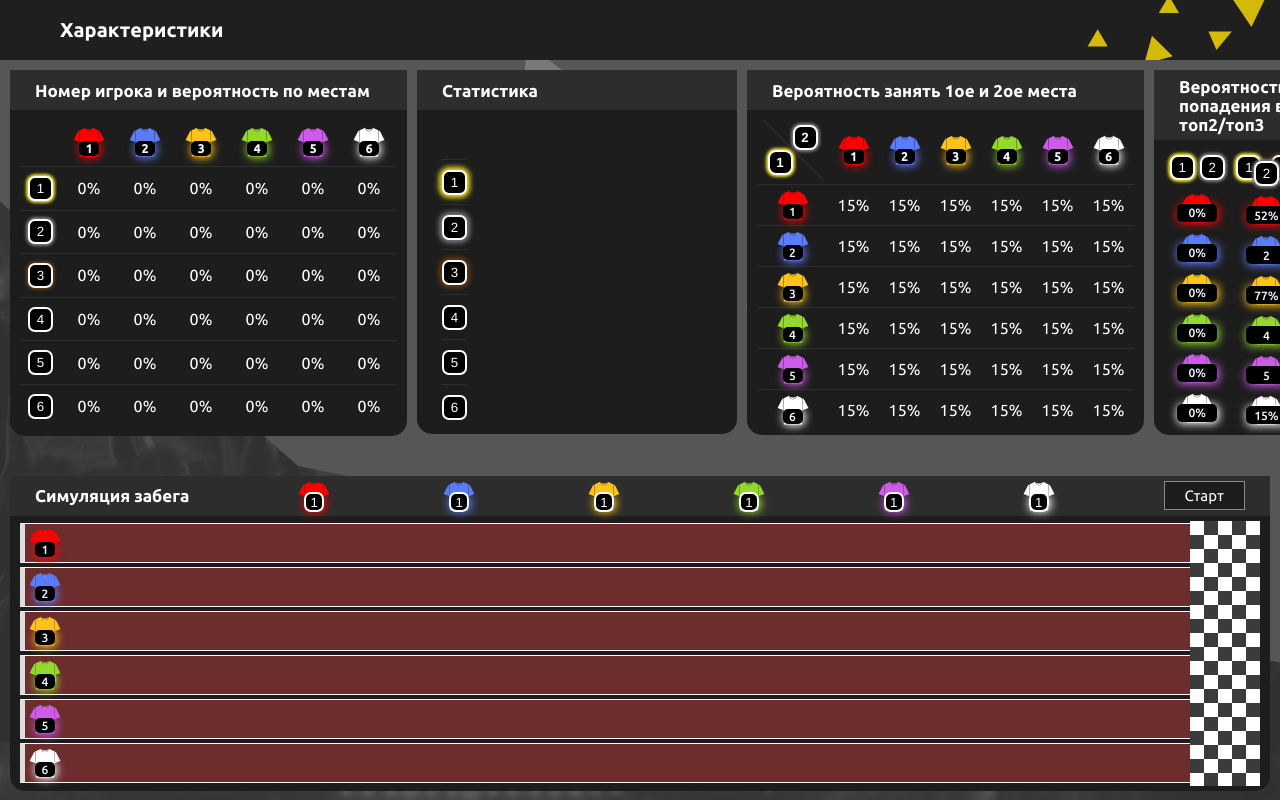
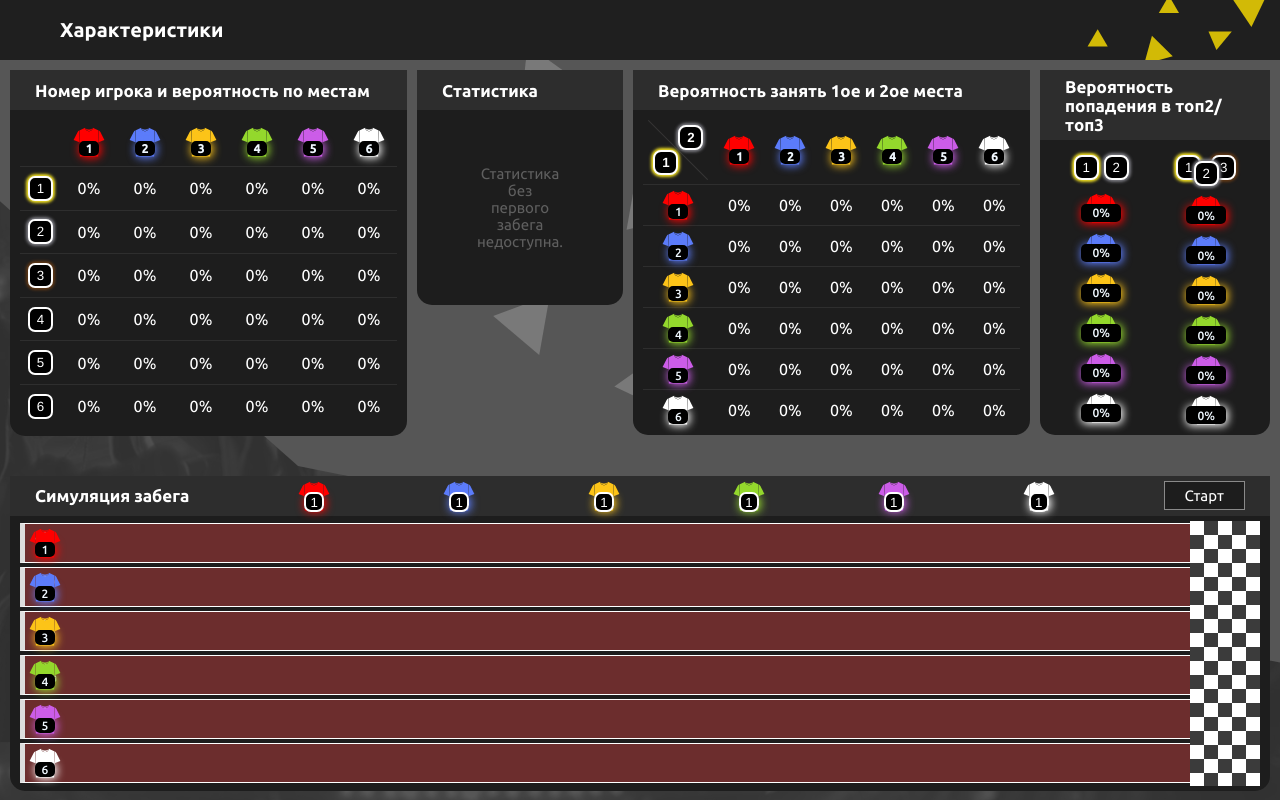
Before and after one commit to ClouRise/FANTASTICHACK2025, a Vue app in the folder frontend/front/: page / in a window 1280 px wide. Built offline with nearby package versions, Linux system fonts and the light colour scheme.

Commit message:
upd tables logical

```diff
--- a/frontend/front/src/App.vue
+++ b/frontend/front/src/App.vue
@@ -10,8 +10,11 @@
           <tableCard :prob="probabilitiesFinal"></tableCard>
         </maincard>
 
-        <maincard :id="2" :title="'Статистика'">
-          <analys style="width: 300px;"></analys>
+        <maincard style="width: 300px;" :id="2" :title="'Статистика'">
+          <div v-if="!showInfoAnalys" style="width: 100%; height: 100%; display: flex; justify-content: center; align-items: center; padding: 50px;">
+            <p style="font-family: ubuntu-regular; color: rgb(95, 95, 95); text-align: center; font-size: 15px;">Статистика без первого забега недоступна.</p>
+          </div>
+          <analys v-if="showInfoAnalys" style="width: 100%;"></analys>
         </maincard>
 
         <maincard :id="4" :title="'Вероятность занять 1ое и 2ое места'">
@@ -91,6 +94,7 @@ export default {
       cancelTokenSource: null,
       eventSource: null,
       finalRes: {},
+      showInfoAnalys: false,
       probabilities: {},
       probabilitiesFinal: {"1": {"1": 0, "2": 0, "3": 0, "4": 0, "5": 0, "6": 0}, "5": {"1": 0, "2": 0, "3": 0, "4": 0, "5": 0, "6": 0}, "6": {"1": 0, "2": 0, "3": 0, "4": 0, "5": 0, "6": 0}, "2": {"1": 0, "2": 0, "3": 0, "4": 0, "5": 0, "6": 0}, "3": {"1": 0, "2": 0, "3": 0, "4": 0, "5": 0, "6": 0}, "4": {"1": 0, "2": 0, "3": 0, "4": 0, "5": 0, "6": 0}}
     }
@@ -203,6 +207,7 @@ export default {
     finalRes() {
       if (this.finalRes != null) {
 
+        this.showInfoAnalys = true;
         this.probabilitiesFinal = this.probabilities
 
         var finres = {}
--- a/frontend/front/src/components/doublecard.vue
+++ b/frontend/front/src/components/doublecard.vue
@@ -14,57 +14,27 @@
       <tbody>
           <tr>
               <td style="display: flex; justify-content: center;" ><player  fillColor="#ff0000" txt="1"></player></td>
-              <td><p>15%</p></td>
-              <td><p>15%</p></td>
-              <td><p>15%</p></td>
-              <td><p>15%</p></td>
-              <td><p>15%</p></td>
-              <td><p>15%</p></td>
+              <td v-for="n in 6" :key="n"><p>{{ ( Math.floor(($store.state.precentsOfWin['1']['1'] * $store.state.precentsOfWin[`${n}`]['2']) * 100) * 100) / 100 }}%</p></td>
           </tr>
           <tr>
               <td style="display: flex; justify-content: center;"><player  fillColor="#5C7CFA" txt="2"></player></td>
-              <td><p>15%</p></td>
-              <td><p>15%</p></td>
-              <td><p>15%</p></td>
-              <td><p>15%</p></td>
-              <td><p>15%</p></td>
-              <td><p>15%</p></td>
+              <td v-for="n in 6" :key="n"><p>{{ ( Math.floor(($store.state.precentsOfWin['2']['1'] * $store.state.precentsOfWin[`${n}`]['2']) * 100) * 100) / 100 }}%</p></td>
           </tr>
           <tr>
               <td style="display: flex; justify-content: center;"><player  fillColor="#FCC419" txt="3"></player></td>
-              <td><p>15%</p></td>
-              <td><p>15%</p></td>
-              <td><p>15%</p></td>
-              <td><p>15%</p></td>
-              <td><p>15%</p></td>
-              <td><p>15%</p></td>
+              <td v-for="n in 6" :key="n"><p>{{ ( Math.floor(($store.state.precentsOfWin['3']['1'] * $store.state.precentsOfWin[`${n}`]['2']) * 100) * 100) / 100 }}%</p></td>
           </tr>
           <tr>
               <td style="display: flex; justify-content: center;"><player  fillColor="#94D82D" txt="4"></player></td>
-              <td><p>15%</p></td>
-              <td><p>15%</p></td>
-              <td><p>15%</p></td>
-              <td><p>15%</p></td>
-              <td><p>15%</p></td>
-              <td><p>15%</p></td>
+              <td v-for="n in 6" :key="n"><p>{{ ( Math.floor(($store.state.precentsOfWin['4']['1'] * $store.state.precentsOfWin[`${n}`]['2']) * 100) * 100) / 100 }}%</p></td>
           </tr>
           <tr>
               <td style="display: flex; justify-content: center;"><player  fillColor="#CC5DE8" txt="5"></player></td>
-              <td><p>15%</p></td>
-              <td><p>15%</p></td>
-              <td><p>15%</p></td>
-              <td><p>15%</p></td>
-              <td><p>15%</p></td>
-              <td><p>15%</p></td>
+              <td v-for="n in 6" :key="n"><p>{{ ( Math.floor(($store.state.precentsOfWin['5']['1'] * $store.state.precentsOfWin[`${n}`]['2']) * 100) * 100) / 100 }}%</p></td>
           </tr>
           <tr style="border: none;">
               <td style="display: flex; justify-content: center;"><player  fillColor="#FFFFFF" txt="6"></player></td>
-              <td><p>15%</p></td>
-              <td><p>15%</p></td>
-              <td><p>15%</p></td>
-              <td><p>15%</p></td>
-              <td><p>15%</p></td>
-              <td><p>15%</p></td>
+              <td v-for="n in 6" :key="n"><p>{{ ( Math.floor(($store.state.precentsOfWin['6']['1'] * $store.state.precentsOfWin[`${n}`]['2']) * 100) * 100) / 100 }}%</p></td>
           </tr>
       </tbody>
   </table>
--- a/frontend/front/src/components/raceMap.vue
+++ b/frontend/front/src/components/raceMap.vue
@@ -106,7 +106,7 @@ export default {
     justify-content: start;
 }
 .roadroad{
-    width: 94%;
+    width: 92%;
     height: 40px;
     display: flex;
     position: absolute;
--- a/frontend/front/src/components/top12312.vue
+++ b/frontend/front/src/components/top12312.vue
@@ -10,12 +10,12 @@
                     <top2></top2>
 
                     <div class="players">
-                        <player wcard="40" hcard="18" fillColor="#ff0000" :txt="`${(precentBase['1']['1'] + precentBase['1']['2']) * 100}%`"></player>
-                        <player wcard="40" hcard="18" fillColor="#5C7CFA" :txt="`${(precentBase['2']['1'] + precentBase['2']['2']) * 100}%`"></player>
-                        <player wcard="40" hcard="18" fillColor="#FCC419" :txt="`${(precentBase['3']['1'] + precentBase['3']['2']) * 100}%`"></player>
-                        <player wcard="40" hcard="18" fillColor="#94D82D" :txt="`${(precentBase['4']['1'] + precentBase['4']['2']) * 100}%`"></player>
-                        <player wcard="40" hcard="18" fillColor="#CC5DE8" :txt="`${(precentBase['5']['1'] + precentBase['5']['2']) * 100}%`"></player>
-                        <player wcard="40" hcard="18" fillColor="#FFFFFF" :txt="`${(precentBase['6']['1'] + precentBase['6']['2']) * 100}%`"></player>
+                        <player wcard="40" hcard="18" fillColor="#ff0000" :txt="`${( Math.floor(($store.state.precentsOfWin['1']['1'] +  $store.state.precentsOfWin['1']['2']) * 100) * 100) / 100 }%`"></player>
+                        <player wcard="40" hcard="18" fillColor="#5C7CFA" :txt="`${( Math.floor(($store.state.precentsOfWin['2']['1'] +  $store.state.precentsOfWin['2']['2']) * 100) * 100) / 100 }%`"></player>
+                        <player wcard="40" hcard="18" fillColor="#FCC419" :txt="`${( Math.floor(($store.state.precentsOfWin['3']['1'] +  $store.state.precentsOfWin['3']['2']) * 100) * 100) / 100 }%`"></player>
+                        <player wcard="40" hcard="18" fillColor="#94D82D" :txt="`${( Math.floor(($store.state.precentsOfWin['4']['1'] +  $store.state.precentsOfWin['4']['2']) * 100) * 100) / 100 }%`"></player>
+                        <player wcard="40" hcard="18" fillColor="#CC5DE8" :txt="`${( Math.floor(($store.state.precentsOfWin['5']['1'] +  $store.state.precentsOfWin['5']['2']) * 100) * 100) / 100 }%`"></player>
+                        <player wcard="40" hcard="18" fillColor="#FFFFFF" :txt="`${( Math.floor(($store.state.precentsOfWin['6']['1'] +  $store.state.precentsOfWin['6']['2']) * 100) * 100) / 100 }%`"></player>
                     </div>
 
                 </div>
@@ -24,12 +24,12 @@
                     <top3></top3>
 
                     <div class="players">
-                        <player wcard="40" hcard="18" fillColor="#ff0000" txt="52%"></player>
-                        <player wcard="40" hcard="18" fillColor="#5C7CFA" txt="2"></player>
-                        <player wcard="40" hcard="18" fillColor="#FCC419" txt="77%"></player>
-                        <player wcard="40" hcard="18" fillColor="#94D82D" txt="4"></player>
-                        <player wcard="40" hcard="18" fillColor="#CC5DE8" txt="5"></player>
-                        <player wcard="40" hcard="18" fillColor="#FFFFFF" txt="15%"></player>
+                        <player wcard="40" hcard="18" fillColor="#ff0000" :txt="`${( Math.floor(($store.state.precentsOfWin['1']['1'] +  $store.state.precentsOfWin['1']['2'] + $store.state.precentsOfWin['1']['3']) * 100) * 100) / 100 }%`"></player>
+                        <player wcard="40" hcard="18" fillColor="#5C7CFA" :txt="`${( Math.floor(($store.state.precentsOfWin['2']['1'] +  $store.state.precentsOfWin['2']['2'] + $store.state.precentsOfWin['2']['3']) * 100) * 100) / 100 }%`"></player>
+                        <player wcard="40" hcard="18" fillColor="#FCC419" :txt="`${( Math.floor(($store.state.precentsOfWin['3']['1'] +  $store.state.precentsOfWin['3']['2'] + $store.state.precentsOfWin['3']['3']) * 100) * 100) / 100 }%`"></player>
+                        <player wcard="40" hcard="18" fillColor="#94D82D" :txt="`${( Math.floor(($store.state.precentsOfWin['4']['1'] +  $store.state.precentsOfWin['4']['2'] + $store.state.precentsOfWin['4']['3']) * 100) * 100) / 100 }%`"></player>
+                        <player wcard="40" hcard="18" fillColor="#CC5DE8" :txt="`${( Math.floor(($store.state.precentsOfWin['5']['1'] +  $store.state.precentsOfWin['5']['2'] + $store.state.precentsOfWin['5']['3']) * 100) * 100) / 100 }%`"></player>
+                        <player wcard="40" hcard="18" fillColor="#FFFFFF" :txt="`${( Math.floor(($store.state.precentsOfWin['6']['1'] +  $store.state.precentsOfWin['6']['2'] + $store.state.precentsOfWin['6']['3']) * 100) * 100) / 100 }%`"></player>
                     </div>
 
                 </div>
```
